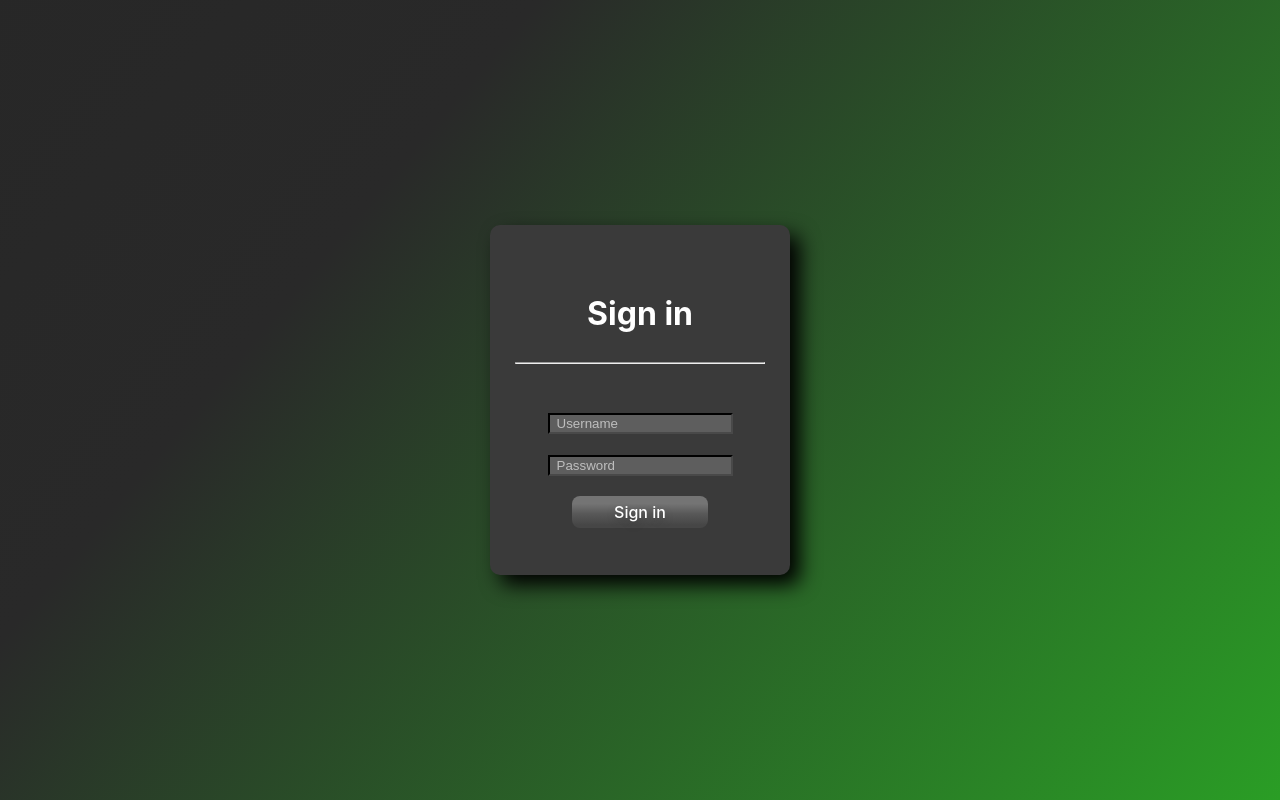
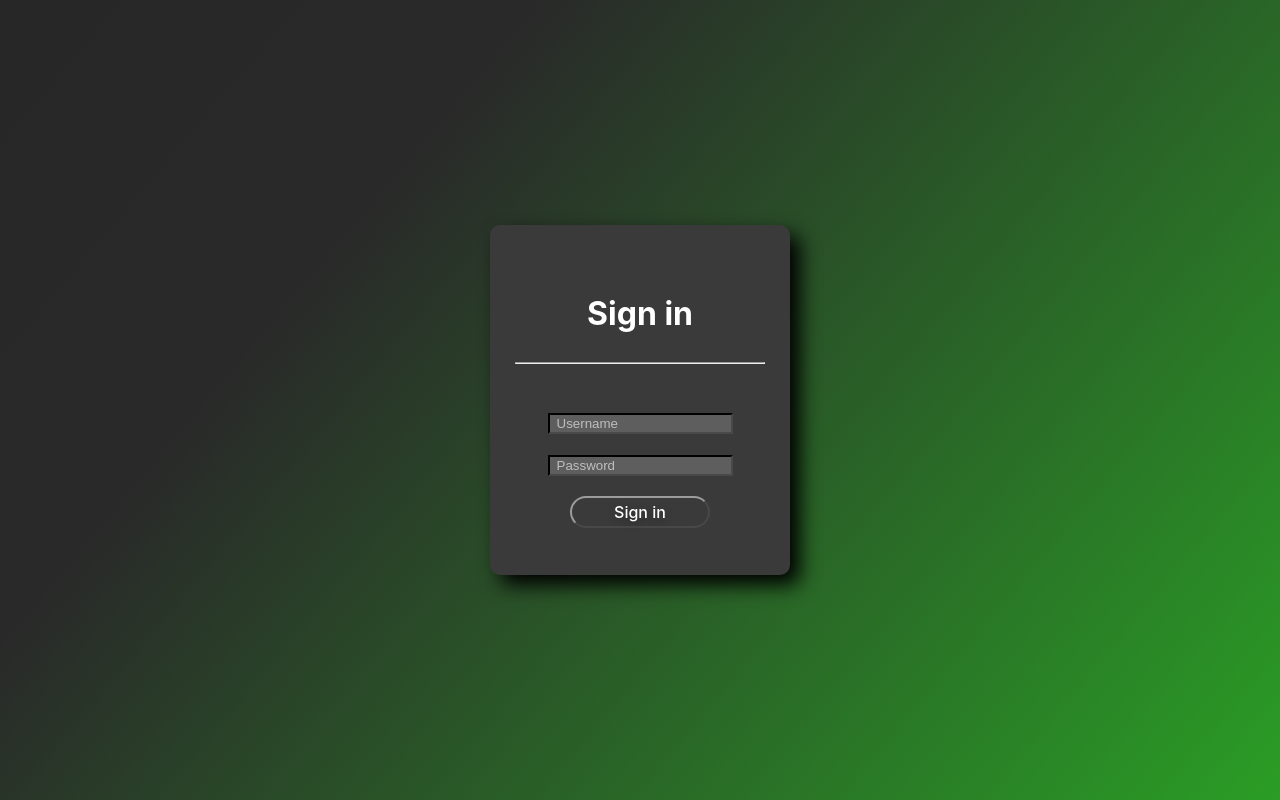
Before and after one commit to stuffy3/capstone-project, a React (Create React App) app: page / in a window 1280 px wide. Built offline with nearby package versions, Linux system fonts and the light colour scheme.

Commit message:
laptop merge commit

```diff
--- a/src/components/Login.css
+++ b/src/components/Login.css
@@ -62,9 +62,10 @@ body {
 
 /* CSS */
 button {
-  background-image: linear-gradient(0deg, #464646 9.16%, #585858 43.89%, #747474 75.72%);
-  border-radius: 8px;
-  border-style: none;
+  /* background-image: linear-gradient(0deg, #464646 9.16%, #585858 43.89%, #747474 75.72%); */
+  background-color: transparent;
+  border-radius: 445px;
+  border-color: #9c9c9c;
   box-sizing: border-box;
   color: #FFFFFF;
   cursor: pointer;
@@ -83,8 +84,8 @@ button {
 }
 
 button:hover {
-  box-shadow: rgba(30, 255, 0, .5) 1px 0px 20px;
-  color:rgb(0, 255, 0);
+  border-color: rgb(44, 44, 44);
+
   transition-duration: .6s;
 }
 
```
